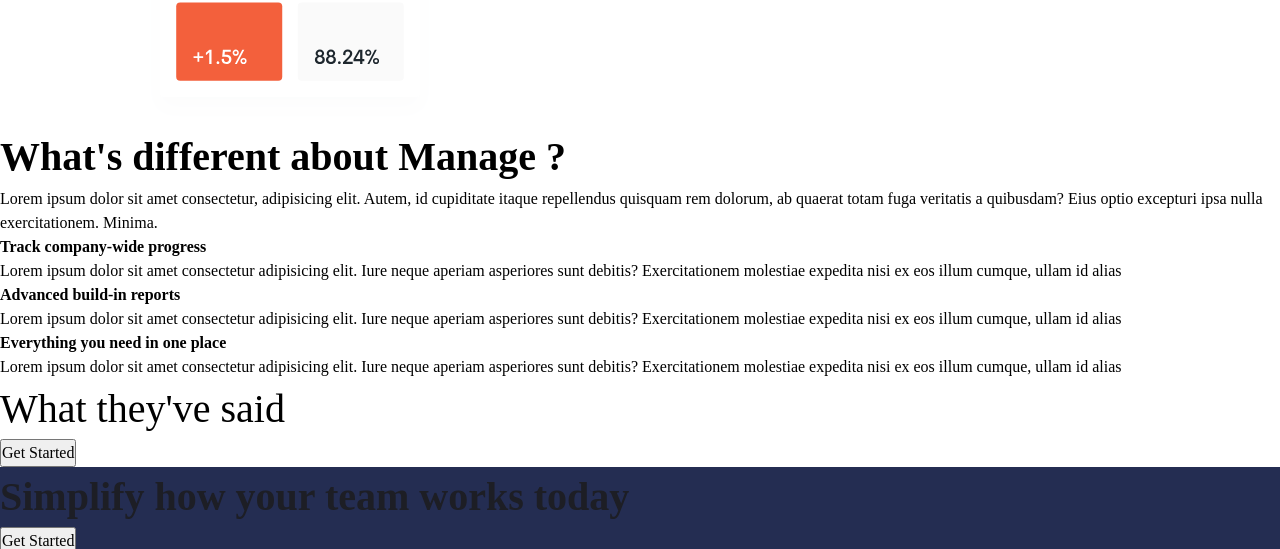
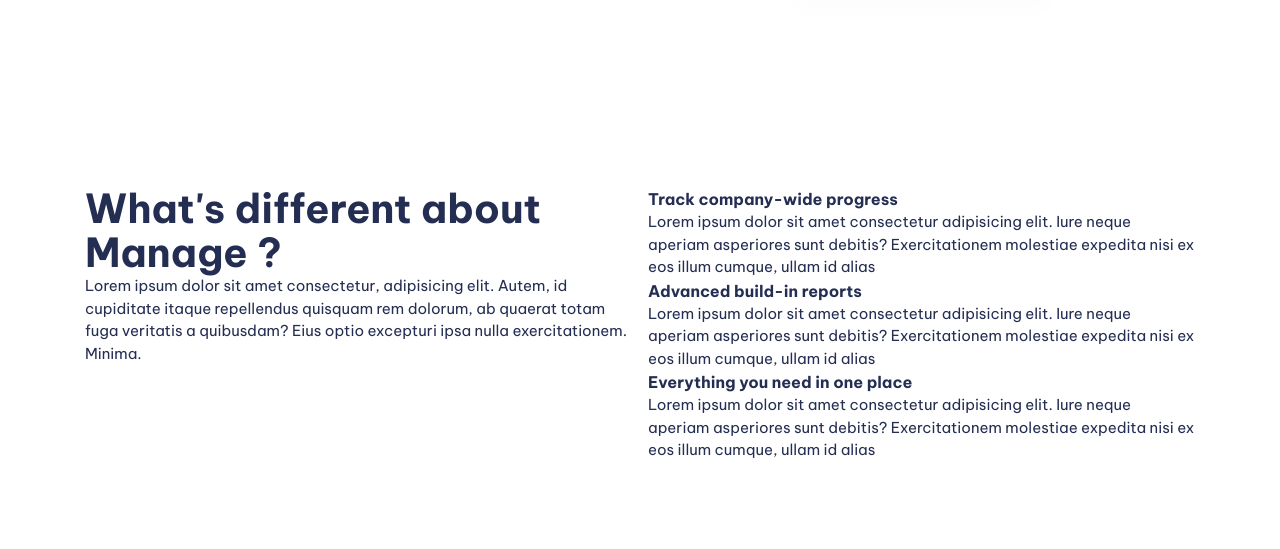
Before and after one commit to badapureprogrammer/LandingPage, a website built with Vite: page index.html in a window 1280 px wide. Shown: the part 730-1279 px from the top of the page. Built offline with nearby package versions, Linux system fonts and the light colour scheme.

Commit message:
Add - General Styling

```diff
--- a/index.html
+++ b/index.html
@@ -19,7 +19,7 @@
   </head>
   <body>
     <header class="primary-header">
-      <div class="conntainer">
+      <div class="container">
         <a href="#"><img src="images/logo.svg" alt="Manage-Logo" /></a>
         <nav aria-label="primary" class="primary-navigation">
           <ul role="list" class="nav-list">
@@ -36,7 +36,7 @@
     <!-- Here End of Header Section -->
 
     <main>
-      <section>
+      <section class="padding-block-900">
         <div class="container">
           <div class="even-columns">
             <div>
@@ -63,7 +63,7 @@
         </div>
       </section>
 
-      <section>
+      <section class="padding-block-900">
         <div class="container">
           <div class="even-columns">
             <div>
@@ -111,13 +111,13 @@
         </div>
       </section>
 
-      <section class="carousal">
-        <h2 class="fs-secondary-heading">What they've said</h2>
+      <section class="carousal padding-block-700">
+        <h2 class="fs-secondary-heading fw-bold">What they've said</h2>
         <!-- Carousal Here -->
         <button type="button" class="button">Get Started</button>
       </section>
 
-      <section class="bg-primary-400 text-neutral-100">
+      <section class="bg-accent-400 text-neutral-100 padding-block-700">
         <div class="container">
           <div class="even-columns">
             <div>
@@ -136,7 +136,7 @@
     </main>
     <!-- Here End of Main Section -->
 
-    <footer class="bg-neutral-900 text-neutral-100">
+    <footer class="padding-block-700 bg-neutral-900 text-neutral-100">
       <div class="container">
         <div class="even-columns">
           <div>
--- a/style.css
+++ b/style.css
@@ -1,11 +1,13 @@
 :root {
+  --clr-accent-100: hsl(13, 100%, 96%);
+  --clr-accent-300: hsl(12, 88%, 75%);
   --clr-accent-400: hsl(12, 88%, 59%);
-  --clr-accent-100: hsl(13, 100%, 96%);
+  --clr-accent-500: hsl(12, 60%, 45%);
 
   --clr-primary-400: hsl(228, 39%, 23%);
 
-  --clr-neutral-100: hsl(232, 12%, 13%);
-  --clr-neutral-900: hsl(0, 0%, 0%);
+  --clr-neutral-100: hsl(0, 0%, 100%);
+  --clr-neutral-900: hsl(232, 12%, 13%);
 
   --ff-primary: "Be Vietnam Pro", sans-serif;
 
@@ -29,6 +31,16 @@
   --fs-button: var(--fs-300);
   --fs-primary-heading: var(--fs-800);
   --fs-secondary-heading: var(--fs-700);
+
+  --size-100: 0.25rem;
+  --size-200: 0.5rem;
+  --size-300: 0.75rem;
+  --size-400: 1rem;
+  --size-500: 1.5rem;
+  --size-600: 2rem;
+  --size-700: 3rem;
+  --size-800: 4rem;
+  --size-900: 5rem;
 }
 
 @media (min-width: 50em) {
@@ -164,9 +176,11 @@ svg {
 /* End of Weight */
 
 .fs-primary-heading {
+  line-height: 1.1;
   font-size: var(--fs-primary-heading);
 }
 .fs-secondary-heading {
+  line-height: 1.1;
   font-size: var(--fs-secondary-heading);
 }
 .fs-300 {
@@ -182,3 +196,69 @@ svg {
   font-size: var(--fs-600);
 }
 /* End of Size */
+
+.padding-block-900 {
+  padding-block: var(--size-900);
+}
+
+.padding-block-700 {
+  padding-block: var(--size-700);
+}
+
+.container {
+  --max-width: 1110px;
+  --padding: 1rem;
+  margin-inline: auto;
+  width: min(var(--max-width), 100% - (var(--padding) * 2));
+}
+
+.even-columns {
+  display: grid;
+  gap: 1rem;
+}
+
+@media (min-width: 50em) {
+  .even-columns {
+    grid-auto-flow: column;
+    grid-auto-columns: 1fr;
+  }
+}
+
+/* General Styling */
+
+body {
+  color: var(--clr-primary-400);
+  font-size: var(--fs-body);
+  font-family: var(--ff-body);
+}
+
+/* Button */
+.button {
+  cursor: pointer;
+  text-decoration: none;
+  border: 0;
+  font-weight: var(--fw-bold);
+  font-size: var(--fs-button);
+  padding: 1.25em 2.5em;
+  border-radius: 100vmax;
+  line-height: 1;
+  background-color: var(--clr-accent-400);
+  color: var(--clr-neutral-100);
+  box-shadow: 0 1.125em 1em -1em var(--clr-accent-500);
+}
+
+.button[data-type="inverted"] {
+  color: var(--clr-accent-400);
+  background-color: var(--clr-neutral-100);
+}
+
+.button:hover,
+.button:focus-visible {
+  background-color: var(--clr-accent-300);
+}
+
+.button[data-type="inverted"]:hover,
+.button[data-type="inverted"]:focus-visible {
+  color: var(--clr-accent-300);
+  background-color: var(--clr-neutral-100);
+}
```
Also changed, not shown: counter.js (deleted, +0 -9 lines), style-guide.md (line endings or trailing spaces).
